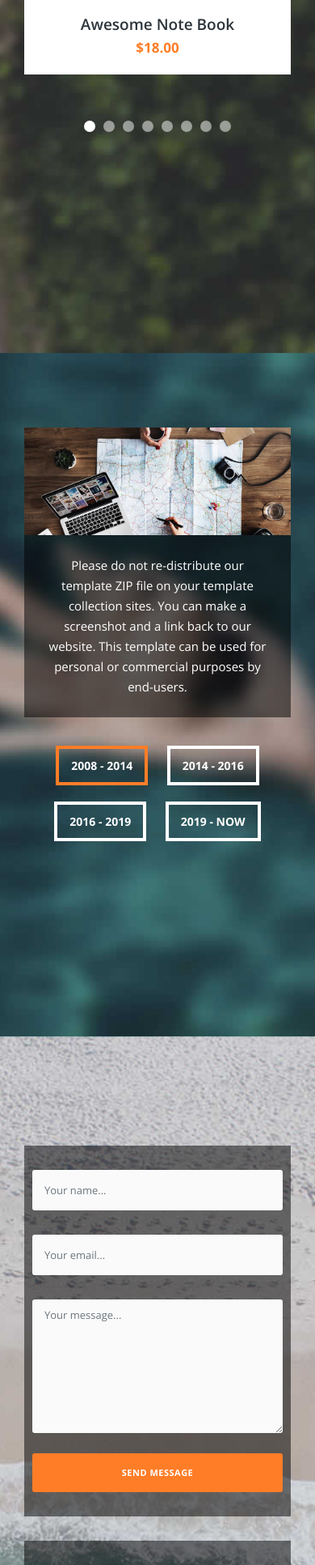
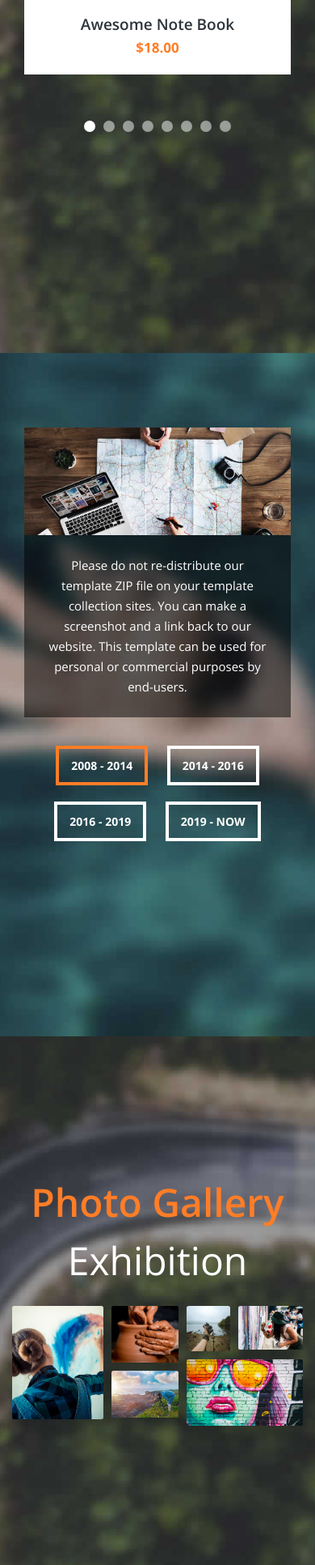
Before and after one commit to Nadeemaslam/artwebsite, a Django app: page / in a window 390 px wide; the page is wider, and only the part inside the window is pictured. Shown: the part 2630-4563 px from the top of that part at 81% size. Run offline with Django 3.2, Linux system fonts and the light colour scheme; some libraries are stand-ins or nearby versions.

Commit message:
chnages doubt

```diff
--- a/artgallery/templates/artgallery/index.html
+++ b/artgallery/templates/artgallery/index.html
@@ -224,6 +224,38 @@
     </div>
 
 
+
+<div class="parallax-content projects-content" id="portfolio">
+<div class="container">
+    <div class="row text-center gallery justify-content-center">
+        <div class="col-md-11">
+            <span><em>Photo Gallery</em> Exhibition</span>
+
+            <div class="form-row">
+                <div class="col-4">
+                    <img src="{% static 'artgallery/images/g1.png' %}" class="img-fluid rounded shadow-lg transition-hover" alt="...">
+                </div>
+                <div class="col-3">
+                    <img src="{% static 'artgallery/images/g2.png' %}" class="img-fluid rounded shadow-lg mb-2 transition-hover" alt="...">
+                    <img src="{% static 'artgallery/images/g4.png' %}" class="img-fluid rounded shadow-lg mt-2 transition-hover" alt="...">
+                </div>
+                <div class="col-5">
+                    <div class="form-row mb-2">
+                        <div class="col-5">
+                            <img src="{% static 'artgallery/images/g5.png' %}" class="img-fluid rounded shadow-lg transition-hover" alt="...">
+                        </div>
+                        <div class="col-7">
+                            <img src="{% static 'artgallery/images/g3.png' %}" class="img-fluid rounded shadow-lg transition-hover" alt="...">
+                        </div>
+                    </div>
+                    <img src="{% static 'artgallery/images/g6.png' %}" class="img-fluid rounded shadow-lg mt-2 transition-hover" alt="...">
+                </div>
+            </div>
+        </div>
+    </div>
+</div>
+</div>
+
     <div class="parallax-content contact-content" id="contact-us">
         <div class="container">
             <div class="row">
--- a/static/artgallery/css/templatemo-main.css
+++ b/static/artgallery/css/templatemo-main.css
@@ -754,3 +754,23 @@ body.lb-disable-scrolling {
   filter: progid:DXImageTransform.Microsoft.Alpha(Opacity=100);
   opacity: 1;
 }
+
+.gallery{
+    padding-bottom:30px;
+}
+
+.gallery em {
+    color: #ff7d27;
+    font-weight: 600;
+    font-style: normal;
+}
+
+
+.gallery span{
+    display: inline-block;
+    padding-bottom: 20px;
+    font-weight: 300;
+    font-size: 48px;
+    color: #fff;
+    p
+}
```
Also changed, not shown: artgallery/__init__.py (deleted), artgallery/migrations/__init__.py (deleted), artwebsite/__init__.py (deleted).
